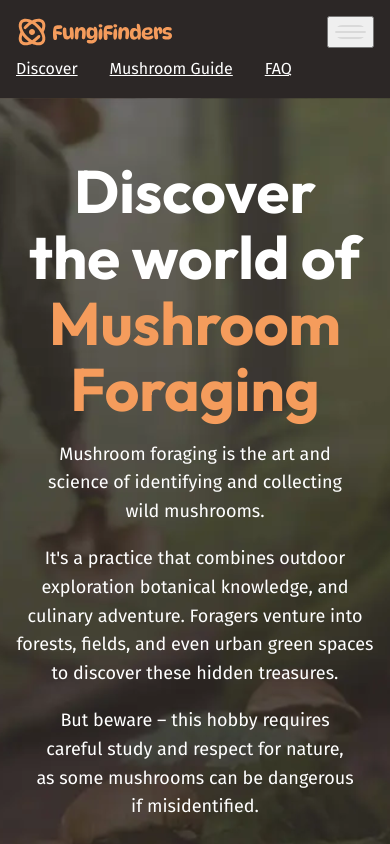
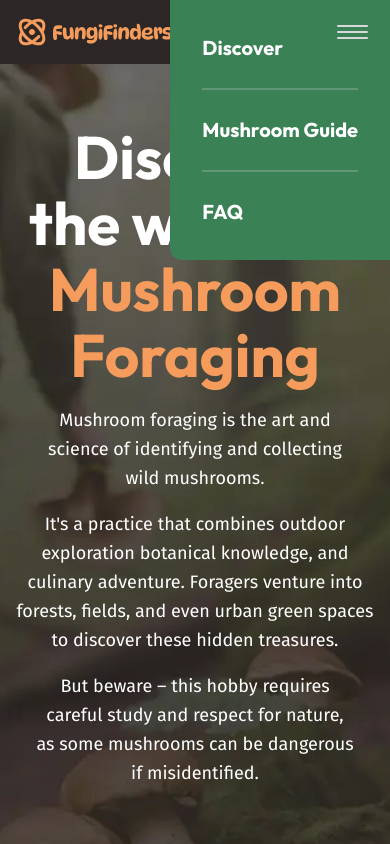
Before and after one commit to AshmweGeoffrey/Ce_frontendmasters_Css, a plain HTML site: page 0x00-Inital/index.html in a window 390 px wide. Both pictures are taken after a click on the button "Menu". Shown: the top 844 px of the page. Drawn offline with Linux system fonts and the light colour scheme.

Commit message:
Add:  Mobile View Menu Button & Funcitonality Implemented

```diff
--- a/0x00-Inital/index.html
+++ b/0x00-Inital/index.html
@@ -12,6 +12,7 @@
       href="https://fonts.googleapis.com/css2?family=Fira+Sans:wght@400;700&family=Outfit:wght@100..900&display=swap"
       rel="stylesheet"
     />
+    <script src="main.js" defer></script>
   </head>
   <body>
     <header class="site-header">
--- /dev/null
+++ b/0x00-Inital/main.js
@@ -0,0 +1,12 @@
+const navToggle = document.querySelector('[aria-controls="primary-nav"]');
+const primaryNav = document.querySelector(".primary-nav");
+
+navToggle.addEventListener("click", () => {
+  const navOpened = navToggle.getAttribute("aria-expanded");
+  if (navOpened === "false") {
+    navToggle.setAttribute("aria-expanded", "true");
+  } else {
+    navToggle.setAttribute("aria-expanded", "false");
+  }
+  console.log(navOpened);
+});
--- a/0x00-Inital/style.css
+++ b/0x00-Inital/style.css
@@ -240,6 +240,18 @@
     flex-wrap: wrap;
     gap: 0.5rem 2rem;
   }
+  [aria-controls="primary-nav"] {
+    z-index: 100;
+    background-color: transparent;
+    border: none;
+    cursor: pointer;
+    img {
+      border-radius: 0;
+    }
+  }
+  [aria-controls="primary-nav"] {
+    display: none;
+  }
   .primary-navigation {
     ul {
       list-style: none;
@@ -248,6 +260,40 @@
       display: flex;
       flex-wrap: wrap;
       gap: 0.5rem 2rem;
+    }
+
+    a {
+      text-decoration: none;
+    }
+    @media (width < 760px) {
+      display: none;
+      position: absolute;
+      background-color: var(--background-accent-main);
+      padding: 2rem;
+      top: 0;
+      right: 0;
+      font-size: var(--font-size-lg);
+      font-weight: 700;
+      font-family: var(--ff-heading);
+      border-radius: 0 0 0 var(--border-radius-3);
+      ul {
+        gap: 0;
+        flex-direction: column;
+      }
+      li + li {
+        margin-block-start: 1.5rem;
+        padding-block-start: 1.5rem;
+        border-top: 2px solid var(--background-accent-light);
+      }
+    }
+  }
+  @media (width < 760px) {
+    [aria-controls="primary-nav"] {
+      display: block;
+    }
+    /* revealing the menu on mobile view */
+    [aria-expanded="true"] ~ .primary-navigation {
+      display: block;
     }
   }
   .site-footer {
```
